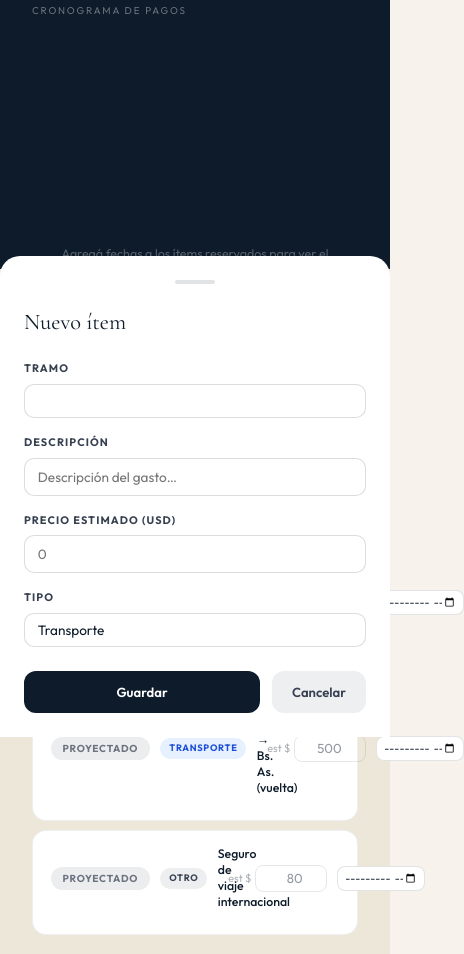
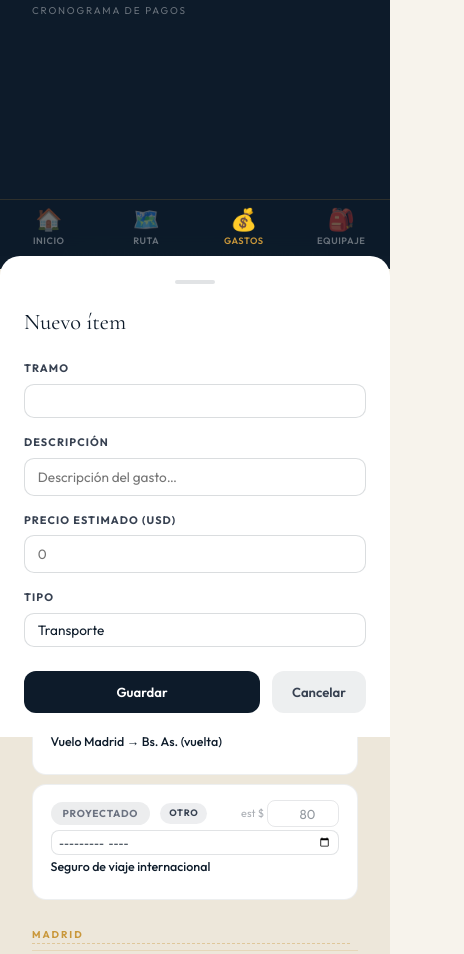
Before and after one commit to tomascuetog/Europa2026, a plain HTML site: page gastos.html in a window 390 px wide. Shown: the part 588-1542 px from the top of the page, 464 px wide, since content can reach past the window. Drawn offline with nearby package versions, Linux system fonts and the light colour scheme; no server answers.

Commit message:
Fix: nav mobile en gastos y tareas
- gastos.html: flex-wrap en .bi-main para que el label no quede aplastado en móvil
- gastos.html + tareas.html: agregar shared.js para que el bottom-nav aparezca al entrar desde home

Co-Authored-By: Claude Sonnet 4.6 <noreply@anthropic.com>

```diff
--- a/gastos.html
+++ b/gastos.html
@@ -73,9 +73,12 @@
 .bi-file-lbl:hover{border-color:var(--gold);color:var(--gold);}
 .bi-file-link{font-family:Outfit,sans-serif;font-size:.7rem;color:#15803d;text-decoration:underline;word-break:break-all;}
 @media(max-width:480px){
-  .bi-label{font-size:.77rem;}
   .res-val{font-size:1.65rem;}
   .bi-split-lbl{min-width:100px;}
+  /* En mobile el label pasa a su propia fila para no quedar aplastado */
+  .bi-main{flex-wrap:wrap;row-gap:.2rem;align-items:center;}
+  .bi-label{order:10;flex:0 0 100%;font-size:.78rem;margin-top:.05rem;}
+  .bi-price-wrap{margin-left:auto;}
 }
 
 /* ── EDIT ITEM BUTTONS ─────────────────── */
@@ -1600,5 +1603,6 @@
 
 })();
 </script>
+<script src="shared.js"></script>
 </body>
 </html>
```
Also changed, not shown: tareas.html (+1 -0 lines).
